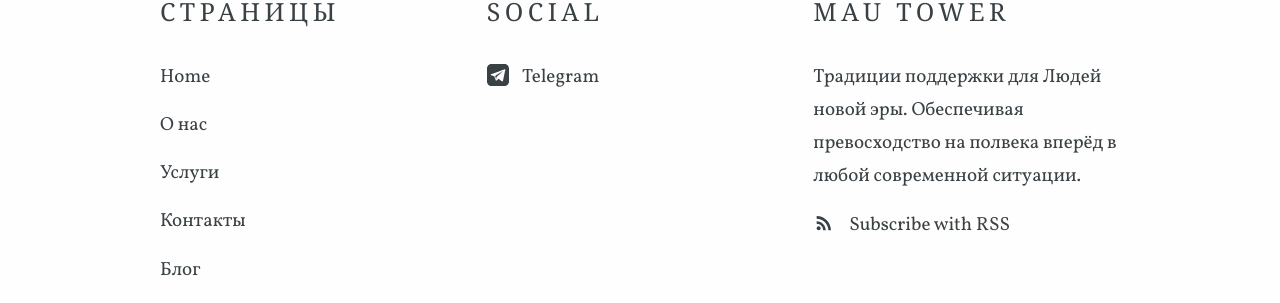
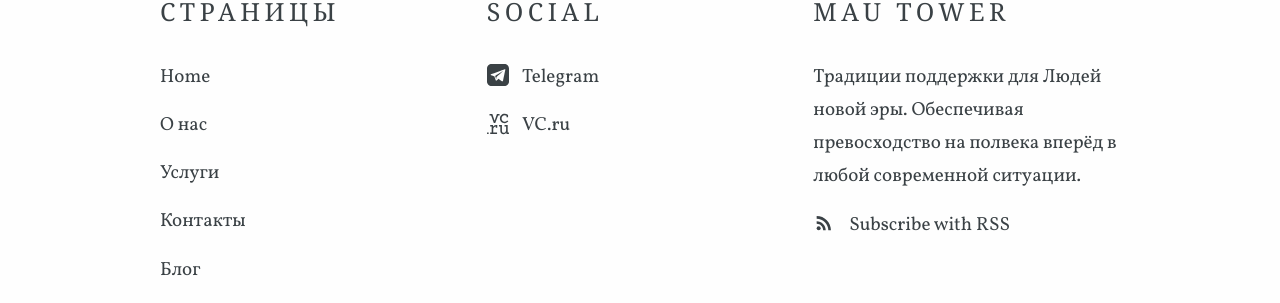
Before and after one commit to mau-tower/mautower-com, a Jekyll site: the page built from index.html, in a window 1280 px wide. Shown: the part 1904-2207 px from the top of the page. Built offline with Jekyll 4.4.1, drawn with Linux system fonts in a browser that asks for light colours; some web fonts are replaced.

Commit message:
Add VC.ru social icon

```diff
--- a/_data/footer.yml
+++ b/_data/footer.yml
@@ -32,3 +32,7 @@
       link: https://t.me/mau_tower
       social_icon: Telegram
       new_window: true
+    - name: VC.ru
+      link: https://vc.ru/mau_tower
+      social_icon: VcRu
+      new_window: true
--- a/_includes/social-icon.html
+++ b/_includes/social-icon.html
@@ -17,4 +17,6 @@
 		<svg fill="#000000" height="24" viewBox="0 0 24 24" width="24" xmlns="http://www.w3.org/2000/svg"><path d="M0 0h24v24H0z" fill="none"/><circle cx="6.18" cy="17.82" r="2.18"/><path d="M4 4.44v2.83c7.03 0 12.73 5.7 12.73 12.73h2.83c0-8.59-6.97-15.56-15.56-15.56zm0 5.66v2.83c3.9 0 7.07 3.17 7.07 7.07h2.83c0-5.47-4.43-9.9-9.9-9.9z"/></svg>
 	{% when "Telegram" %}
 		<svg fill="#000000" height="24" viewBox="0 0 24 24" width="24" xmlns="http://www.w3.org/2000/svg"><path d="M19,24l-14,0c-2.761,0 -5,-2.239 -5,-5l0,-14c0,-2.761 2.239,-5 5,-5l14,0c2.762,0 5,2.239 5,5l0,14c0,2.761 -2.238,5 -5,5Zm-2.744,-5.148c0.215,0.153 0.491,0.191 0.738,0.097c0.246,-0.093 0.428,-0.304 0.483,-0.56c0.579,-2.722 1.985,-9.614 2.512,-12.09c0.039,-0.187 -0.027,-0.381 -0.173,-0.506c-0.147,-0.124 -0.351,-0.16 -0.532,-0.093c-2.795,1.034 -11.404,4.264 -14.923,5.567c-0.223,0.082 -0.368,0.297 -0.361,0.533c0.008,0.235 0.167,0.44 0.395,0.509c1.578,0.471 3.65,1.128 3.65,1.128c0,0 0.967,2.924 1.472,4.41c0.063,0.187 0.21,0.334 0.402,0.384c0.193,0.05 0.397,-0.002 0.541,-0.138c0.811,-0.765 2.064,-1.948 2.064,-1.948c0,0 2.381,1.746 3.732,2.707Zm-7.34,-5.784l1.119,3.692l0.249,-2.338c0,0 4.324,-3.9 6.79,-6.124c0.072,-0.065 0.082,-0.174 0.022,-0.251c-0.06,-0.077 -0.169,-0.095 -0.251,-0.043c-2.857,1.825 -7.929,5.064 -7.929,5.064Z"/></svg>
+	{% when "VcRu" %}
+		<svg viewBox="0 404.142 36 33.608" width="24" height="24" xmlns="http://www.w3.org/2000/svg"><path d="M28.813 419.643c2.65 0 4.645-1.104 6.116-3.026l-1.966-1.5a5.188 5.188 0 0 1-4.15 2.052c-2.876 0-4.96-2.343-4.96-5.218s2.05-5.35 5.042-5.35c1.33 0 2.27.314 3.09.822v2.528h2.474v-3.686l-.474-.373c-1.36-1.07-3.437-1.638-5.173-1.638-4.244 0-7.696 3.452-7.696 7.696 0 4.24 3.45 7.693 7.696 7.693zm5.133 15.18-.088-3.543v-8.646h-5.16v2.475h2.554v5.866c0 2.527-1.93 4.316-3.877 4.316s-2.963-1.35-2.963-3.876v-8.782h-4.82v2.475h2.214v6.736c0 3.428 1.922 5.79 5.35 5.79 1.97 0 3.47-1.093 4.365-2.778h.04l.353 2.356h3.965v-2.386h-1.93v-.005zm-13.4-30.206h-4.3l-3.74 10.86h-.058l-3.72-10.86H4.146v2.476h2.577l4.435 12.378h2.356v-.003l4.625-12.374h2.405v-2.476zM.122 437.244H2.67v-2.547H.123v2.547zm9.84-11.74h-.028l-.16-2.87H5.226v2.256h2.42v9.934h-2.42v2.387h11.24v-2.34h-6.258v-5.995c.283-2.17 1.91-4.023 4.13-4.023h.04l-.045 2.218h2.474v-4.478h-1.956c-2.24-.006-3.902 1.206-4.89 2.912z"/></svg>
 {% endcase %}
```
